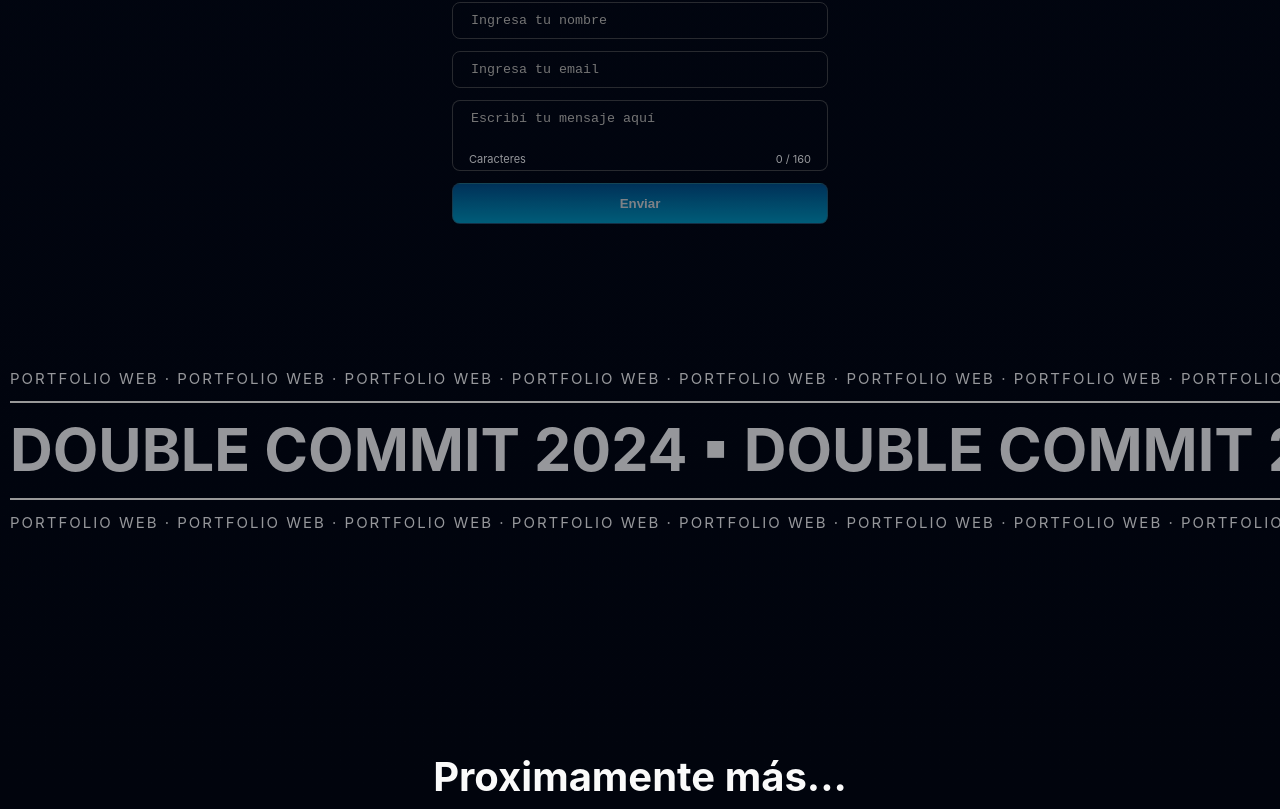
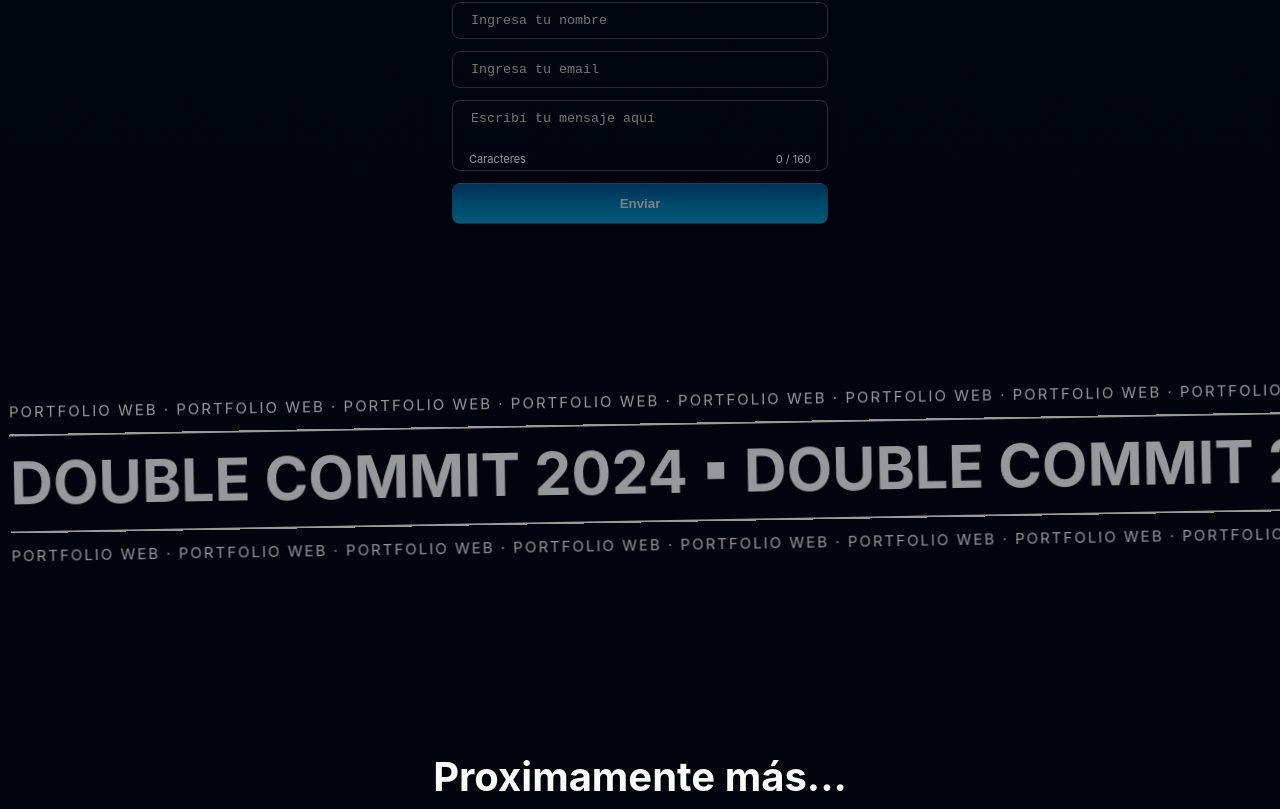
Before and after one commit to solidsnk86/double-commit, a Vue app: page / in a window 1280 px wide. Shown: the part 3548-4357 px from the top of the page. Built offline with nearby package versions, Linux system fonts and the light colour scheme; no server answers; the database is empty.

Commit message:
update marquee rotation style and footer logic statement

```diff
--- a/src/components/FooterComponent.vue
+++ b/src/components/FooterComponent.vue
@@ -23,7 +23,10 @@ onMounted(async () => {
     <small style="text-align: center; margin: 25px auto; color: var(--color-heading)"
       ><MapPinnedIcon class="map-pinned" /> Última visita desde:
     </small>
-    <div class="from" v-for="(visit, index) in visitsFrom" :key="index">
+    <div v-if="index < 0" class="from">
+      <small>Cargando..</small>
+    </div>
+    <div v-else class="from" v-for="(visit, index) in visitsFrom" :key="index">
       <small>{{ visit.city }}, {{ visit.country }}</small>
     </div>
     <small class="text-footer"
--- a/src/components/MarqueeComponent.vue
+++ b/src/components/MarqueeComponent.vue
@@ -37,7 +37,7 @@ h3 {
   border-bottom: 2px solid #999;
 }
 .marquee {
-  transform: translate(10px);
+  transform: translate(10px) rotate(-1deg);
   & > * {
     animation: marquee linear;
     animation-timeline: view();
```
